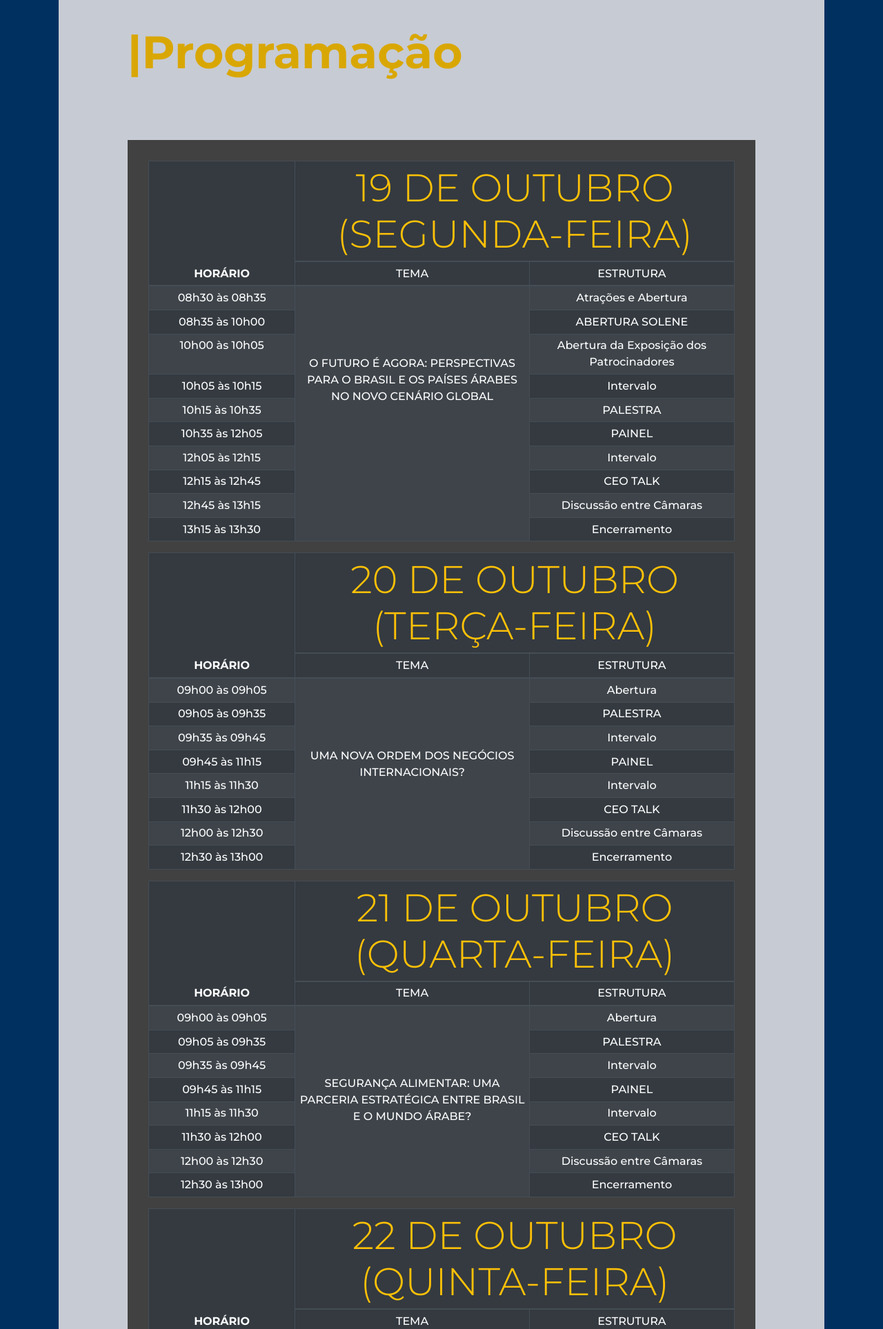
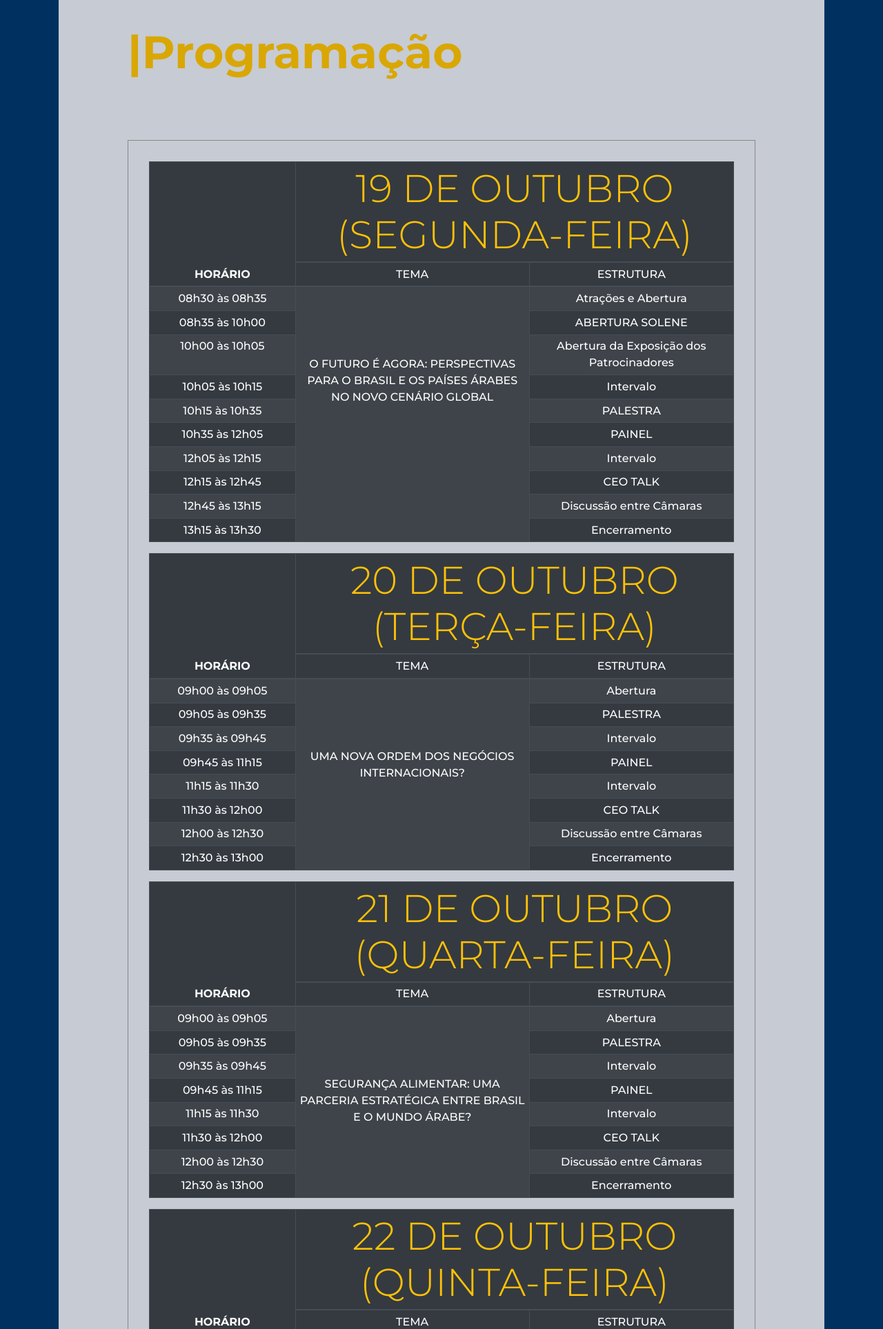
Before and after one commit to bladellano/forumcamaraarabe, a PHP site: page / in a window 1280 px wide. Shown: the part 3572-5499 px from the top of the page at 69% size. Run offline with PHP 8.4, Linux system fonts and the light colour scheme.

Commit message:
Adicionando programação

```diff
--- a/assets/css/style.css
+++ b/assets/css/style.css
@@ -156,7 +156,8 @@ section .title-section h2{
 }
 
 .bg-programacao-dark {
-	background-color: #414141;
+	background-color: inherit;
+	border:1px solid #888;
 	padding-top:100px;
 }
 
```
